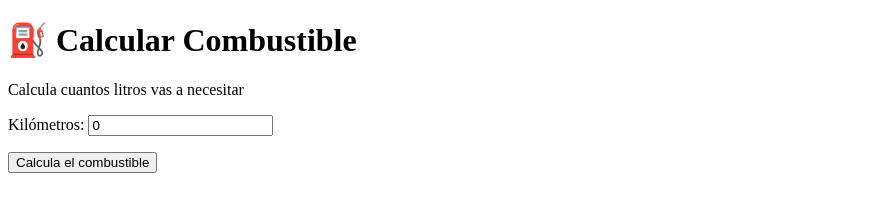
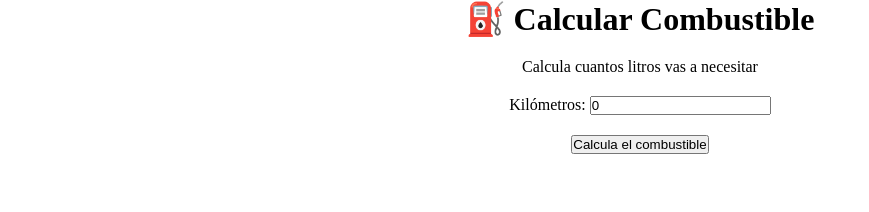
Before and after one commit to kayyra/Calcular-combustible, a plain HTML site: page index.html in a window 1280 px wide. Shown: the whole page, without its empty margins (0-869 px from the left). Drawn offline with Linux system fonts and the light colour scheme.

Commit message:
added div card

```diff
--- a/css/style.css
+++ b/css/style.css
@@ -0,0 +1,14 @@
+*{
+    margin: 0;
+    padding: 0;
+    box-sizing: border-box;
+}
+
+h1, p{
+    text-align: center;
+}
+
+p{
+    margin: 20px;
+
+}
--- a/index.html
+++ b/index.html
@@ -1,20 +1,25 @@
 <!DOCTYPE html>
 <html lang="en">
+
 <head>
     <meta charset="UTF-8">
     <meta name="viewport" content="width=device-width, initial-scale=1.0">
     <title>Calculador de Combustible</title>
     <link rel="stylesheet" href="css/style.css">
 </head>
+
 <body>
     <h1>&#9981; Calcular Combustible</h1>
-    <p>Calcula cuantos litros vas a necesitar</p>
-    <p>Kilómetros: <input type="number" id="textoKm" value="0"></p>
-    <p><button onclick="calcularLitros()">Calcula el combustible</button></p>
-    <p id="textoResultado"></p>
+    <div class="card">
+        <p>Calcula cuantos litros vas a necesitar</p>
+        <p>Kilómetros: <input type="number" id="textoKm" value="0"></p>
+        <p><button onclick="calcularLitros()">Calcula el combustible</button></p>
+        <p id="textoResultado"></p>
+    </div>
 
 
 
     <script src="js/app.js"></script>
 </body>
+
 </html>
```
